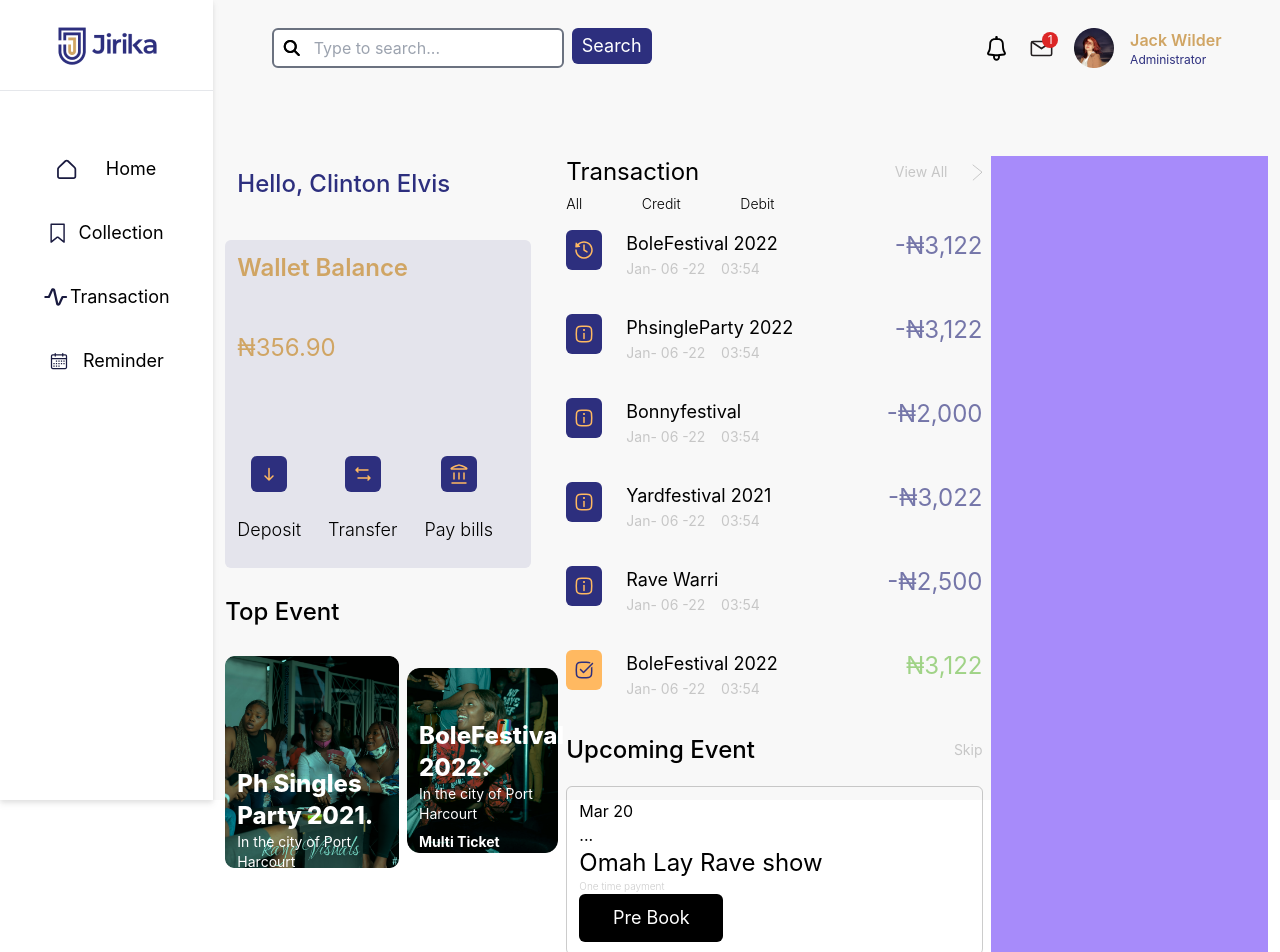
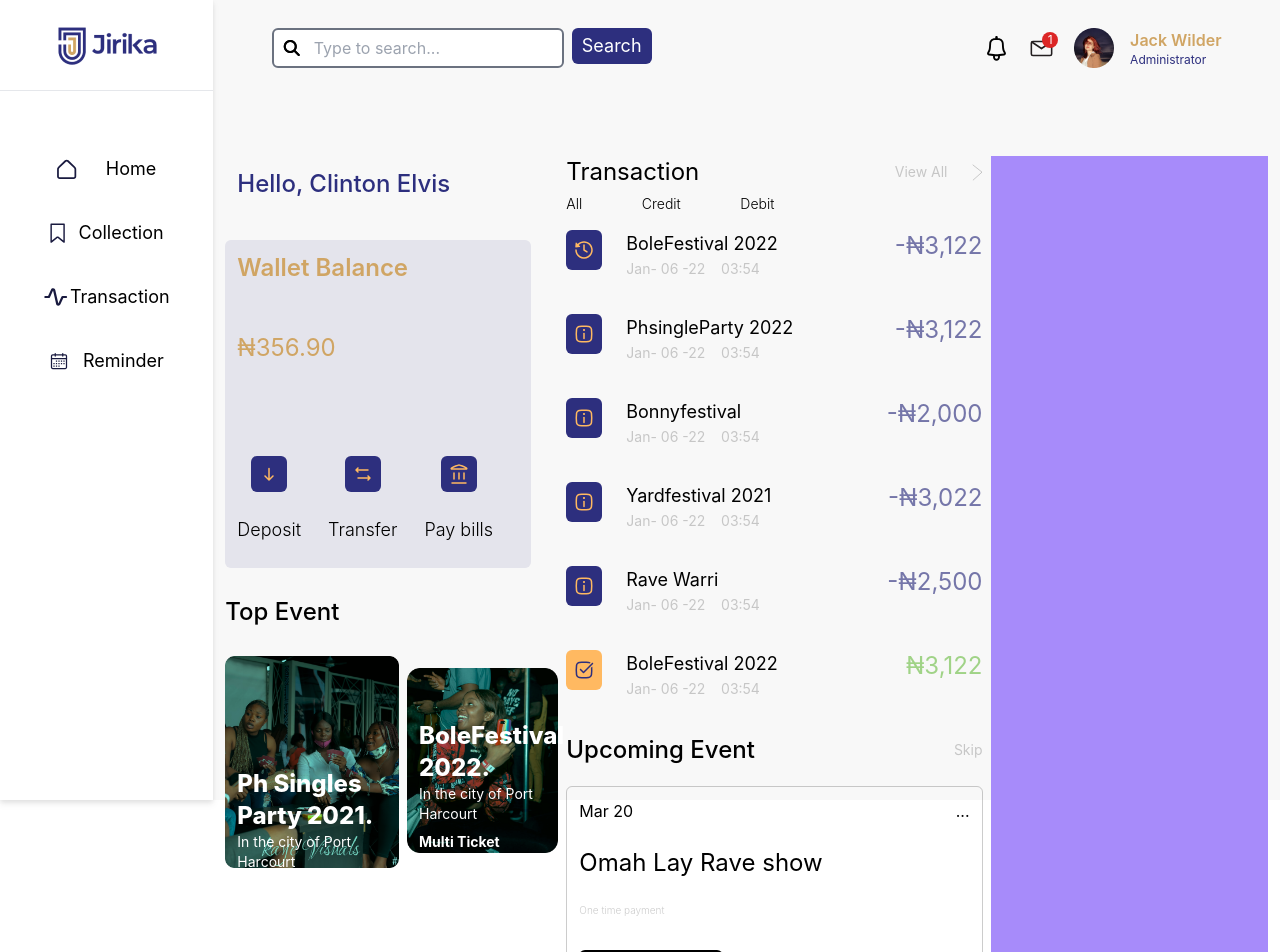
Before and after one commit to Enobaks/jirika, a React (Create React App) app: page / in a window 1280 px wide. Shown: the top 952 px of the page. Built offline with nearby package versions, Linux system fonts and the light colour scheme.

Commit message:
Finished transaction section in home

```diff
--- a/src/pages/home.js
+++ b/src/pages/home.js
@@ -355,17 +355,20 @@ const Home = () => {
               <span className="font-normal text-sm text-mute">Skip</span>
             </div>
             <div className="event border rounded-md border-mute p-3">
-              <div className="date-wrap">
+              <div className="date-wrap flex justify-between items-center mb-6">
                 <p>
                   <span></span>Mar 20
                 </p>
                 <span>...</span>
               </div>
-              <p className="text-2xl">Omah Lay Rave show</p>
-              <p className="text-mute font-light" style={{ fontSize: "10px" }}>
+              <p className="text-2xl mb-6">Omah Lay Rave show</p>
+              <p
+                className="text-mute font-light mb-8"
+                style={{ fontSize: "10px" }}
+              >
                 One time payment
               </p>
-              <button className="text-lg font-normal w-36 h-12 bg-black text-white rounded-md">
+              <button className="text-lg font-normal w-36 h-12 bg-black text-white rounded-md mb-1">
                 Pre Book
               </button>
             </div>
```
